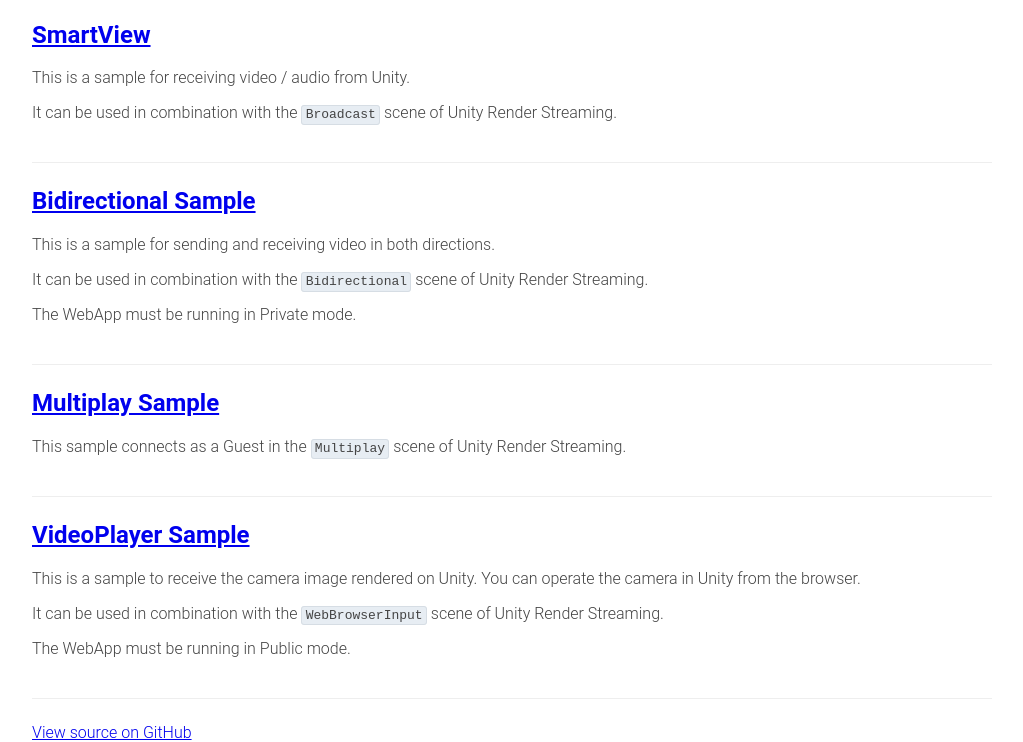
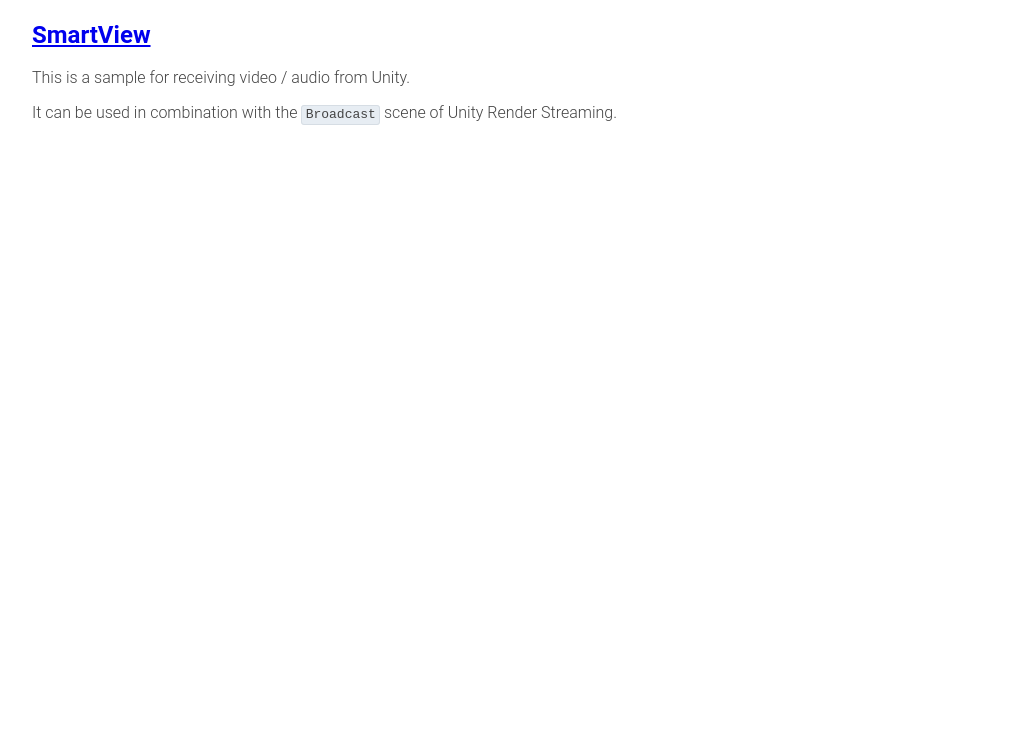
Before and after one commit to gawinwong/WebApp, a website with bundled scripts: page WebApp/client/public/index.html in a window 1280 px wide. Shown: the part 571-1313 px from the top of the page, without its empty margins (128-1151 px from the left). After the commit the page ends 800 px from the top, so only its background shows below. Built offline with nearby package versions, Linux system fonts and the light colour scheme; files whose address does not match are found by name.

Commit message:
remove other samples

```diff
--- a/WebApp/client/public/index.html
+++ b/WebApp/client/public/index.html
@@ -48,29 +48,6 @@
       <p>It can be used in combination with the <code>Broadcast</code> scene of Unity Render Streaming.</p>
     </section>
 
-    <section>
-      <h2 id="bidirectional"><a href="bidirectional/index.html">Bidirectional Sample</a></h2>
-      <p>This is a sample for sending and receiving video in both directions.</p>
-      <p>It can be used in combination with the <code>Bidirectional</code> scene of Unity Render Streaming.</p>
-      <p>The WebApp must be running in Private mode.</p>
-    </section>
-
-    <section>
-      <h2 id="multiplay"><a href="multiplay/index.html">Multiplay Sample</a></h2>
-      <p>This sample connects as a Guest in the <code>Multiplay</code> scene of Unity Render Streaming.</p>
-    </section>
-
-    <section>
-      <h2 id="videoplayer"><a href="videoplayer/index.html">VideoPlayer Sample</a></h2>
-      <p>This is a sample to receive the camera image rendered on Unity. You can operate the camera in Unity from the
-        browser.</p>
-      <p>It can be used in combination with the <code>WebBrowserInput</code> scene of Unity Render Streaming.</p>
-      <p>The WebApp must be running in Public mode.</p>
-    </section>
-
-    <section>
-      <a href="https://github.com/Unity-Technologies/UnityRenderStreaming/tree/develop/WebApp" title="View source for this page on GitHub" id="viewSource">View source on GitHub</a>
-    </section>
   </div>
 
   <script type="module" src="js/main.js"></script>
```
Also changed, not shown: 1 other file.
